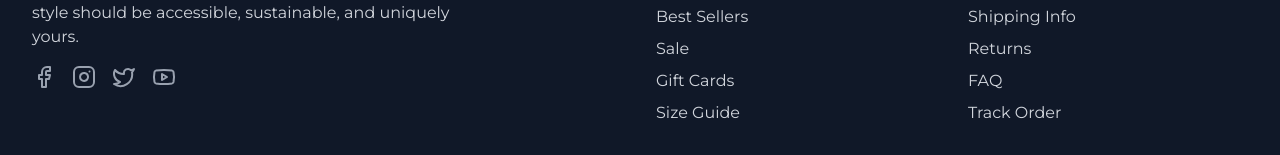
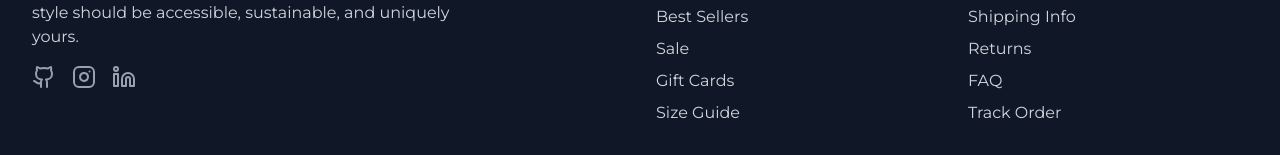
Before and after one commit to Tarun8595/FasHub, a Next.js app: page /cart in a window 1280 px wide. Shown: the part 756-911 px from the top of the page. Built offline with nearby package versions, Linux system fonts and the light colour scheme.

Commit message:
Update footer social links

```diff
--- a/components/footer.jsx
+++ b/components/footer.jsx
@@ -1,4 +1,4 @@
-import { Facebook, Instagram, Twitter, Youtube } from "lucide-react"
+import { Github, Instagram, Linkedin } from "lucide-react"
 
 export default function Footer() {
   return (
@@ -13,17 +13,14 @@ export default function Footer() {
               uniquely yours.
             </p>
             <div className="flex space-x-4">
-              <a href="#" className="text-gray-400 hover:text-white transition-colors">
-                <Facebook size={24} />
+              <a href="https://github.com/Tarun8595" target="_blank" className="text-gray-400 hover:text-white transition-colors">
+                <Github size={24} />
               </a>
-              <a href="#" className="text-gray-400 hover:text-white transition-colors">
+              <a href="https://www.instagram.com/gtsyntax/" target="_blank" className="text-gray-400 hover:text-white transition-colors">
                 <Instagram size={24} />
               </a>
-              <a href="#" className="text-gray-400 hover:text-white transition-colors">
-                <Twitter size={24} />
-              </a>
-              <a href="#" className="text-gray-400 hover:text-white transition-colors">
-                <Youtube size={24} />
+              <a href="https://www.linkedin.com/in/tarun-kushwaha-7519a131a/" target="_blank" className="text-gray-400 hover:text-white transition-colors">
+                <Linkedin size={24} />
               </a>
             </div>
           </div>
--- a/components/hero.jsx
+++ b/components/hero.jsx
@@ -8,7 +8,7 @@ export default function Hero() {
         <div className="relative z-10 bg-light pb-8 sm:pb-16 md:pb-20 lg:max-w-2xl lg:w-full lg:pb-28 xl:pb-32">
           <main className="mt-15 d-flex justify-content-end align-items-end mx-auto max-w-7xl px-4 sm:mt-12 sm:px-6 md:mt-20 lg:mt-20 lg:px-8 xl:mt-28">
             <div className="sm:text-center lg:text-left">
-              <h1 className="text-4xl tracking-tight font-bold text-gray-400 sm:text-3xl md:text-7xl">
+              <h1 className="text-4xl tracking-tight text-gray-600 md:text-gray-200 sm:text-3xl md:text-7xl">
                 <span className="block xl:inline">Elevate Your Style</span>{" "}
                 <span className="block text-gray-1000 xl:inline">with Every Click</span>
               </h1>
@@ -27,7 +27,7 @@ export default function Hero() {
                   <Link href="/lookbook">
                     <Button
                       variant="outline"
-                      className="w-full flex items-center justify-center px-8 py-5 border border-gray-300 text-base font-medium rounded-5 md:text-gray-100 bg-bg-transparent hover:bg-gray-50 md:py-4 md:text-lg md:px-10 transition-colors hover:scale-105 transform duration-200"
+                      className="w-full flex items-center justify-center px-8 py-5 border-0 text-base font-medium rounded-5 md:text-gray-100 bg-transparent hover:bg-gray-50 md:py-4 md:text-lg md:px-10 transition-colors hover:scale-105 transform duration-200"
                     >
                       View Lookbook
                     </Button>
```
